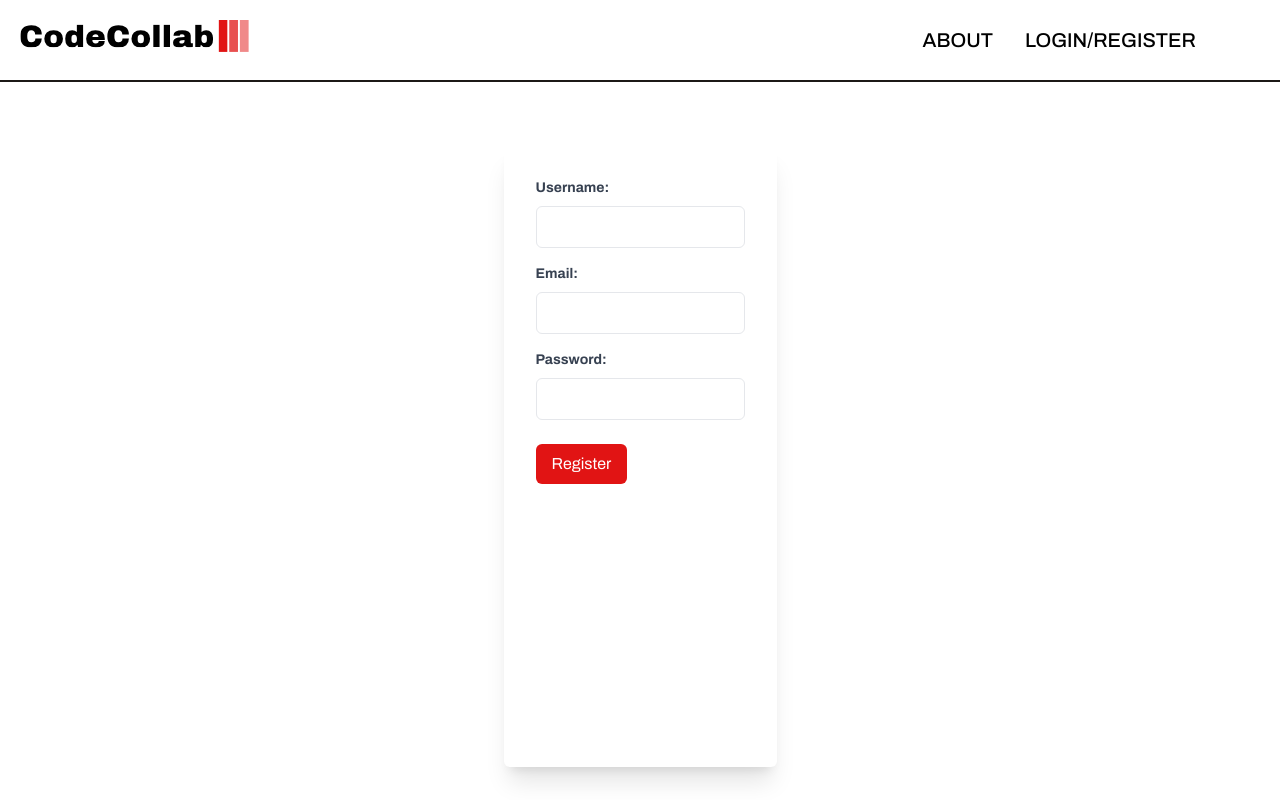
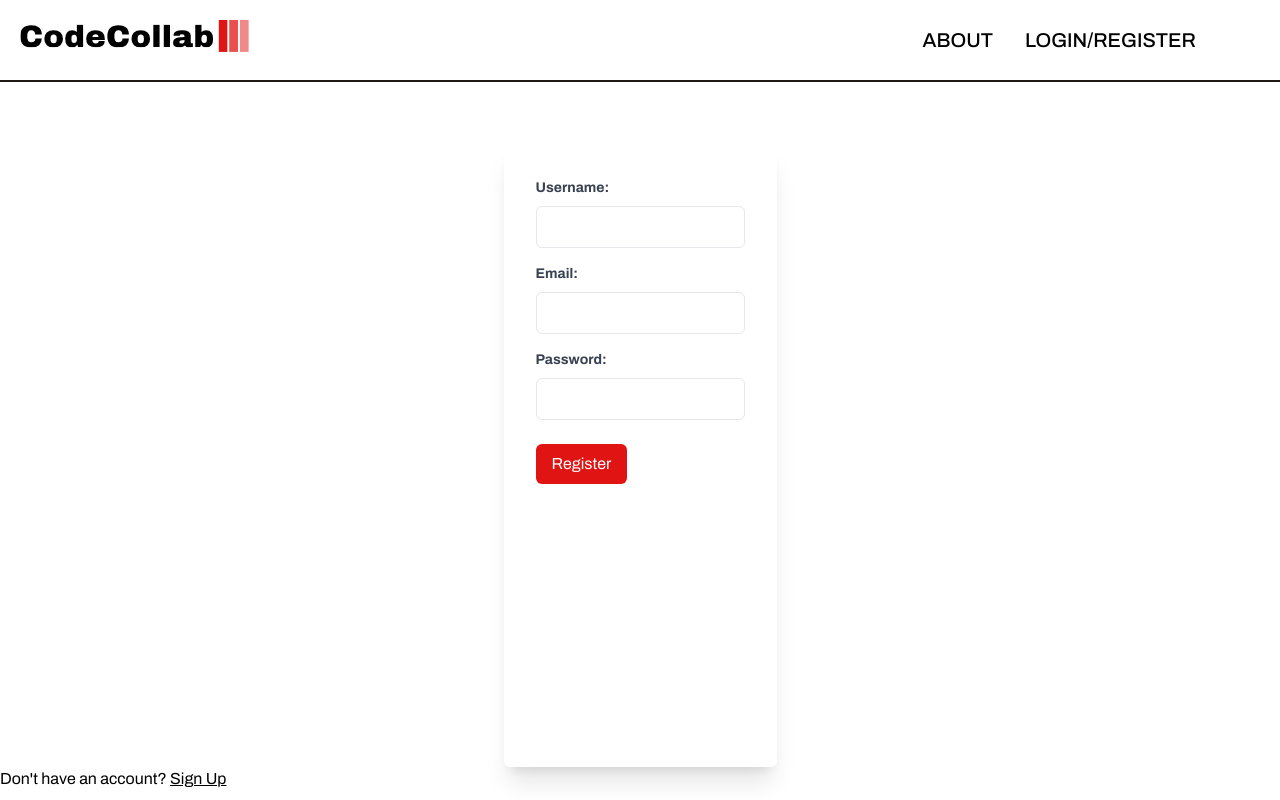
Before and after one commit to akshayhim/CodeCollab-frontend, a React (Vite) app: page /register in a window 1280 px wide. Built offline with nearby package versions, Linux system fonts and the light colour scheme.

Commit message:
minor changes

```diff
--- a/src/pages/register.jsx
+++ b/src/pages/register.jsx
@@ -1,10 +1,15 @@
 // import React from 'react';
-import Registration from '../components/Registration';
+import Registration from "../components/Registration";
+import { Link } from "react-router-dom";
 
 const RegisterPage = () => {
   return (
     <div>
       <Registration />
+      <Link to="/register" href="#" className="body2">
+        {"Don't have an account? "}
+        <span className="underline">Sign Up</span>
+      </Link>
     </div>
   );
 };
```
